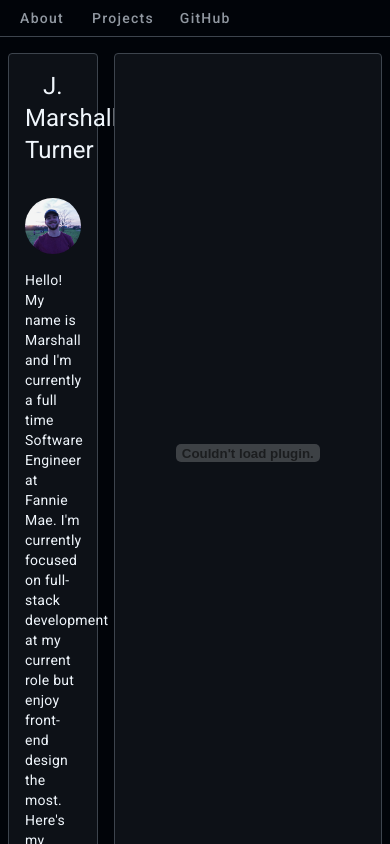
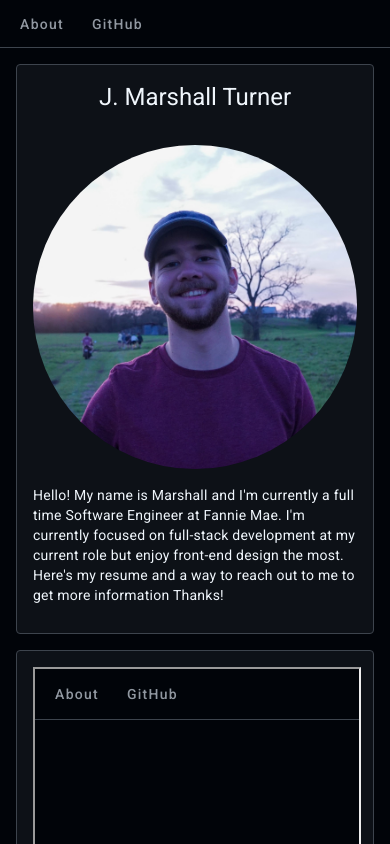
Before and after one commit to Marshall-Artz/jmarshallturner, an Angular app: page /About in a window 390 px wide. Shown: the top 844 px of the page. Built offline with nearby package versions, Linux system fonts and the light colour scheme.

Commit message:
Fixed tiny scroll containment issue in about-container

```diff
--- a/src/app/app.component.css
+++ b/src/app/app.component.css
@@ -7,6 +7,8 @@
     height: 100%;
     display: flex;
     flex-direction: column;
+    min-height: 0;
+    overflow: hidden;
 }
 
 app-header {
--- a/src/app/components/about-container/about-container.component.css
+++ b/src/app/components/about-container/about-container.component.css
@@ -1,21 +1,39 @@
 :host {
     display: block;
     height: 100%;
+    min-height: 0;
 }
 
 .about-container {
     height: 100%;
+    display: flex;
     padding: 16px;
-    display: flex;
-    justify-content: center;
     gap: 16px;
+    box-sizing: border-box;
 }
 
 app-about-card {
-    width: 25%;
+    flex: 1;
+    min-width: 0;
 }
 
 app-resume-card {
-    width: 75%;
-    min-height: fit-content;
+    flex: 3;
+    min-width: 0;
 }
+
+@media (max-width: 768px) {
+    .about-container {
+        flex-direction: column;
+        overflow-y: auto;
+    }
+
+    app-about-card,
+    app-resume-card {
+        flex: none;
+    }
+
+    app-resume-card {
+        height: 400px;
+    }
+}
--- a/src/app/components/about-container/resume-card/resume-card.component.css
+++ b/src/app/components/about-container/resume-card/resume-card.component.css
@@ -1,6 +1,6 @@
 .mdc-card {
     width: 100%;
-    height: 800px;
+    height: 100%;
     padding: 16px;
     color: #F0F6FC;
     background-color: #0D1117 !important;
@@ -8,5 +8,6 @@
 }
 
 .pdf {
+    width: 100%;
     height: 100%;
 }
--- a/src/app/components/about-container/resume-card/resume-card.component.html
+++ b/src/app/components/about-container/resume-card/resume-card.component.html
@@ -1,4 +1,3 @@
 <mat-card appearance="outlined">
-    <object class="pdf" data="assets/JMarshallTurnerSpring2024.pdf" type="application/pdf">
-    </object>
+    <iframe class="pdf" src="assets/JMarshallTurnerSpring2024.pdf" type="application/pdf"></iframe>
 </mat-card>
--- a/src/app/components/header/header.component.html
+++ b/src/app/components/header/header.component.html
@@ -1,5 +1,5 @@
 <div class="header-container">
     <button mat-button routerLink="/About" class="header-button">About</button>
-    <button mat-button routerLink="/Projects" class="header-button">Projects</button>
+    <!-- <button mat-button routerLink="/Projects" class="header-button">Projects</button> -->
     <a mat-button href="https://github.com/Marshall-Artz" class="header-button">GitHub</a>
 </div>
```
